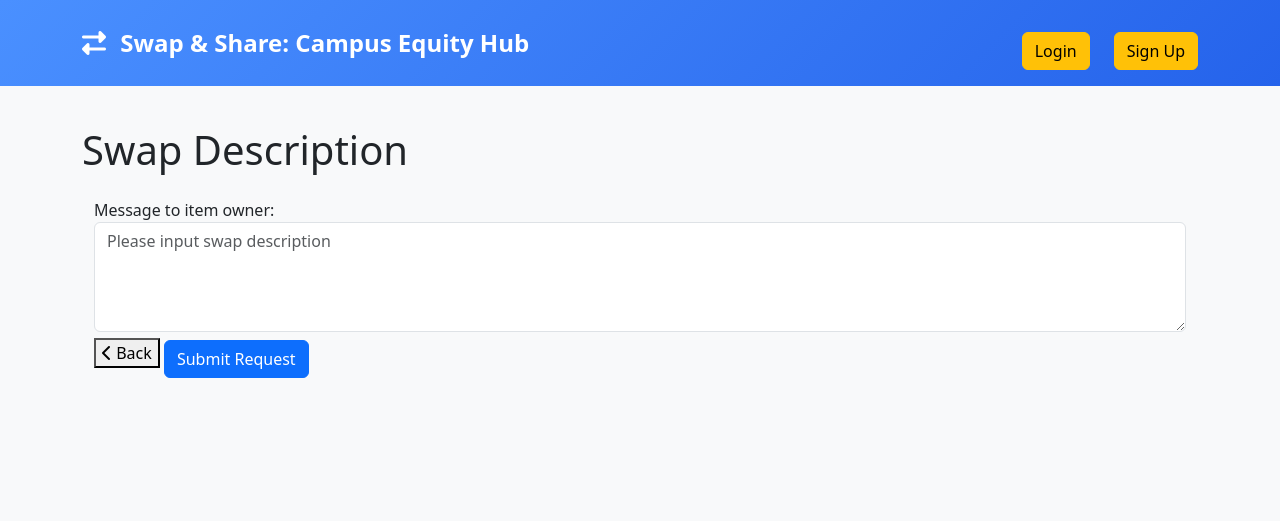
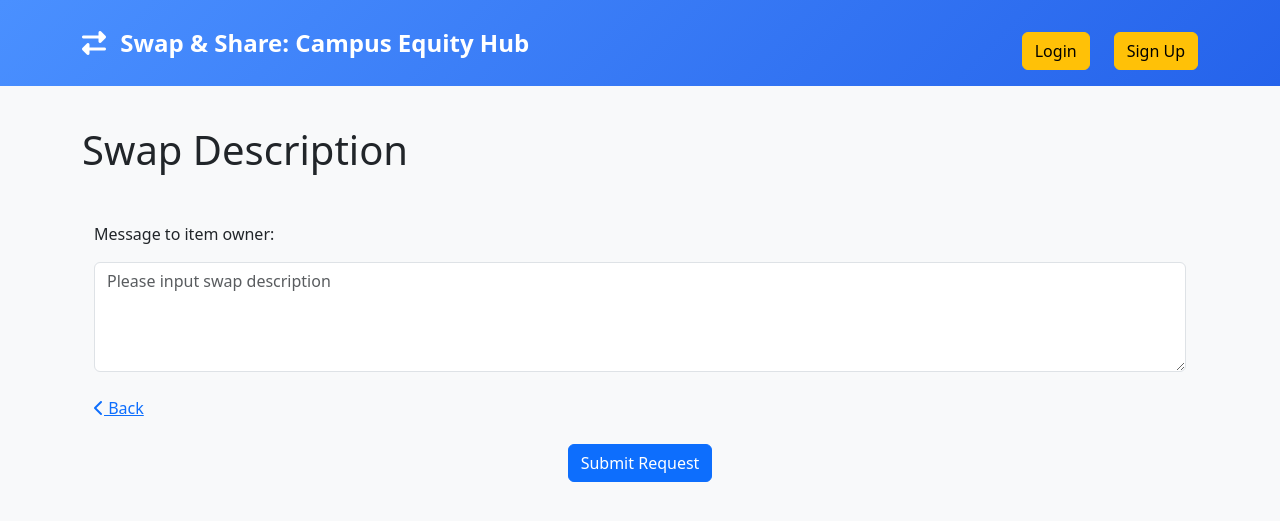
Before and after one commit to TheINSANE333/Campus-Equity-Hub, a Flask app: template app/templates/request_swap.html in a window 1280 px wide. Shown: the top 521 px of the page. Run offline with Flask 3, Linux system fonts and the light colour scheme; the template is opened without the code that fills it, so the values that code supplies are empty; some libraries are stand-ins or nearby versions.

Commit message:
adjust the layout for request_swap.html to be more suitable

```diff
--- a/app/templates/request_swap.html
+++ b/app/templates/request_swap.html
@@ -14,14 +14,22 @@
 <div class="container mt-4">
     <form method="POST" action="{{ url_for('submit_swap_request', item_id=item.id) }}">
         <div class="form-group">
+            <div class="mt-5">
             <label for="description">Message to item owner:</label>
+            </div>
+            <div  class="mt-3">
             <textarea class="form-control" id="description" name="description" rows="4" required placeholder="Please input swap description"></textarea>
+            </div>
         </div>
-        <button href="javascript:history.back()" class="back-button" title="Back">
-            <i class="fas fa-chevron-left"></i>
-            Back
-        </button>
-        <button type="submit" class="btn btn-primary mt-2">Submit Request</button>
+        <div class="d-flex flex-column align-items-start mt-4">
+            <a href="javascript:history.back()" class="back-button mb-3" title="Back">
+                <i class="fas fa-chevron-left"></i>
+                Back
+            </a>
+        </div>
+        <div class="text-center">
+            <button type="submit" class="btn btn-primary mt-2">Submit Request</button>
+        </div>
     </form>
 </div>
 {% endblock %}
```
